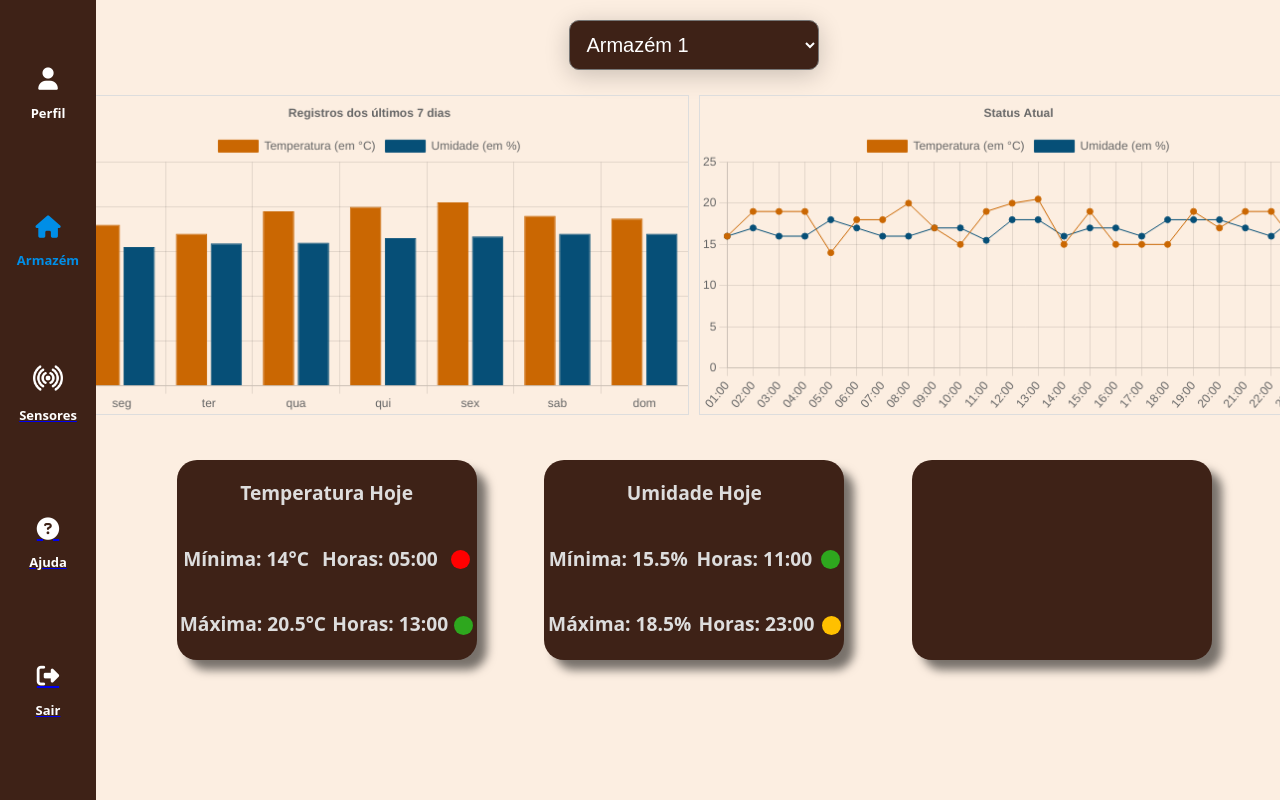
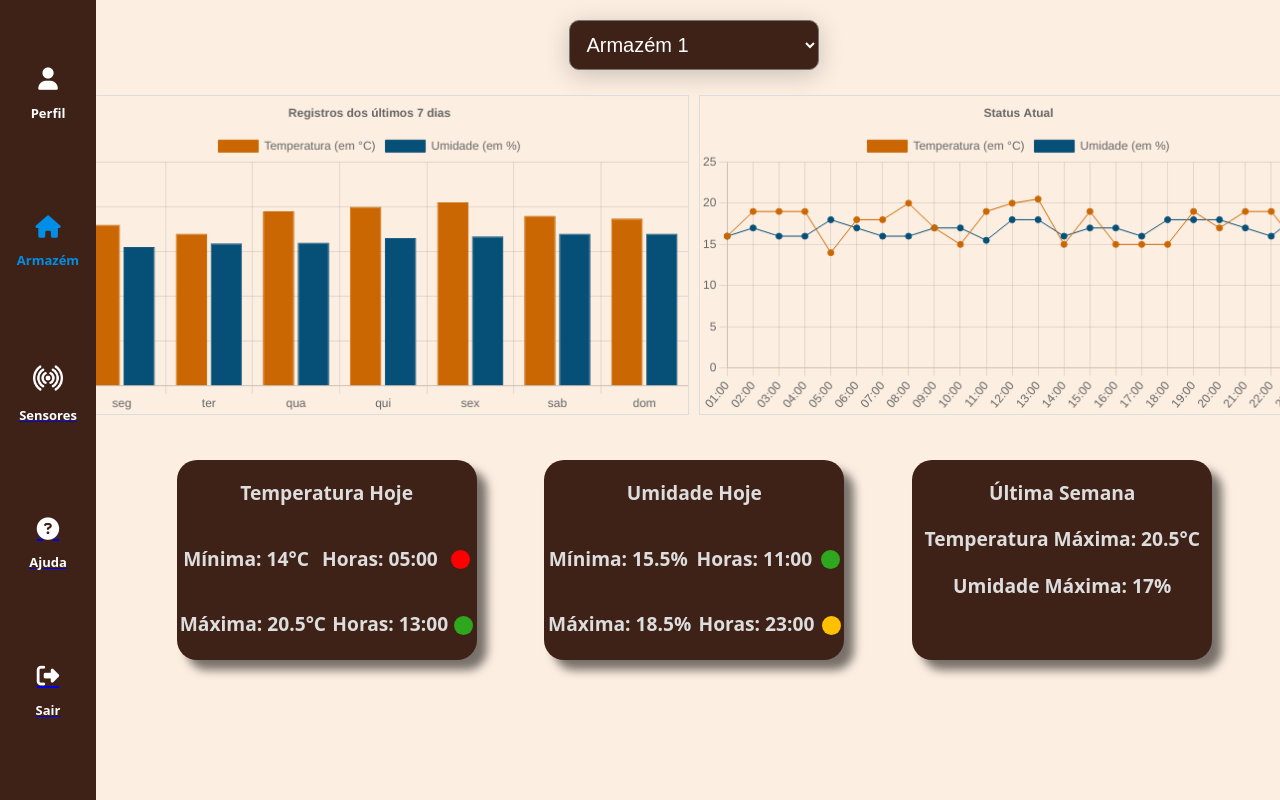
Before and after one commit to ARCoffee/Sprint-ARCoffee, a plain HTML site: page Algoritmos/Site_Institucional/Dashboard/dashboard.html in a window 1280 px wide. Shown: the top 800 px of the page. Drawn offline with nearby package versions, Linux system fonts and the light colour scheme.

Commit message:
alteração KPI dashboard

```diff
--- a/Algoritmos/Site_Institucional/Dashboard/dashboard.html
+++ b/Algoritmos/Site_Institucional/Dashboard/dashboard.html
@@ -168,7 +168,9 @@
 
     </div>
     <div class="KPI Semanal">
-
+      <p class="title">Última Semana</p>
+      <p class="title">Temperatura Máxima: 20.5°C</p>
+      <p class="title">Umidade Máxima: 17%</p>
     </div>
   </div>
   <script src="https://cdn.jsdelivr.net/npm/chart.js"></script>
--- a/Algoritmos/Site_Institucional/Dashboard/styleDashboard.css
+++ b/Algoritmos/Site_Institucional/Dashboard/styleDashboard.css
@@ -138,6 +138,7 @@ select {
     display: flex;
     width: 100%;
     justify-content: space-evenly;
+
 }
 
 .KPI {
```
